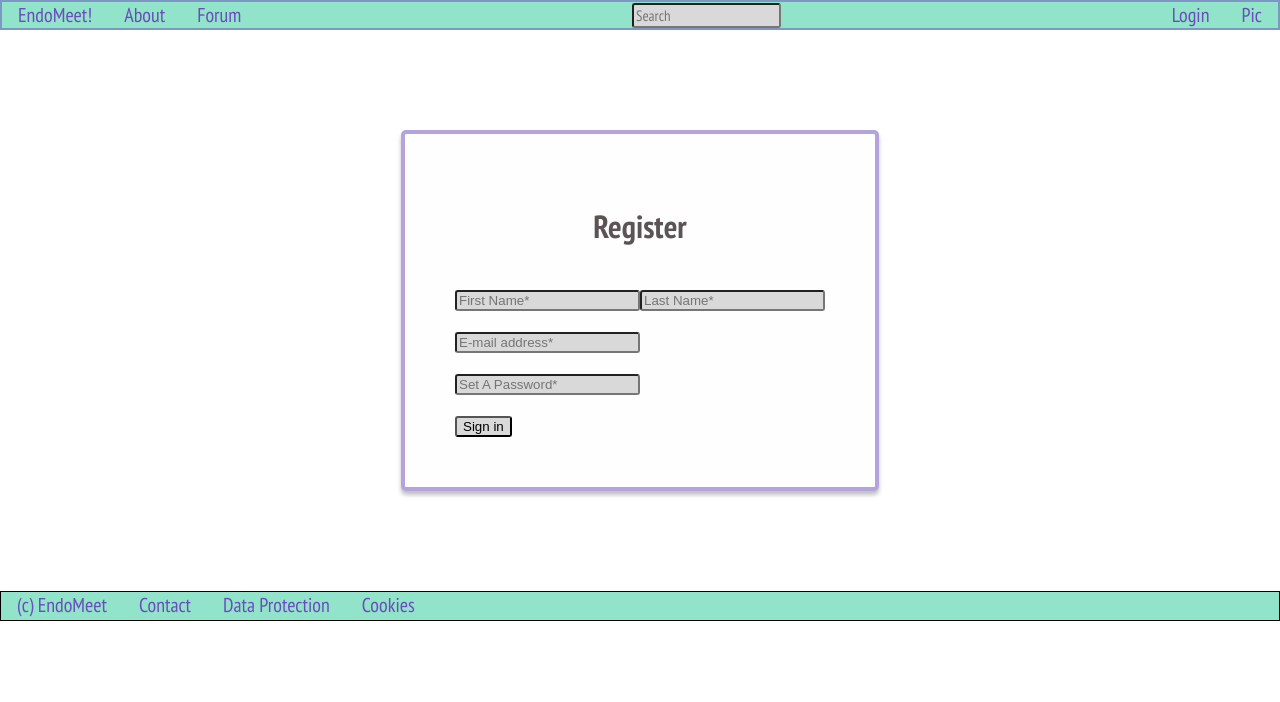
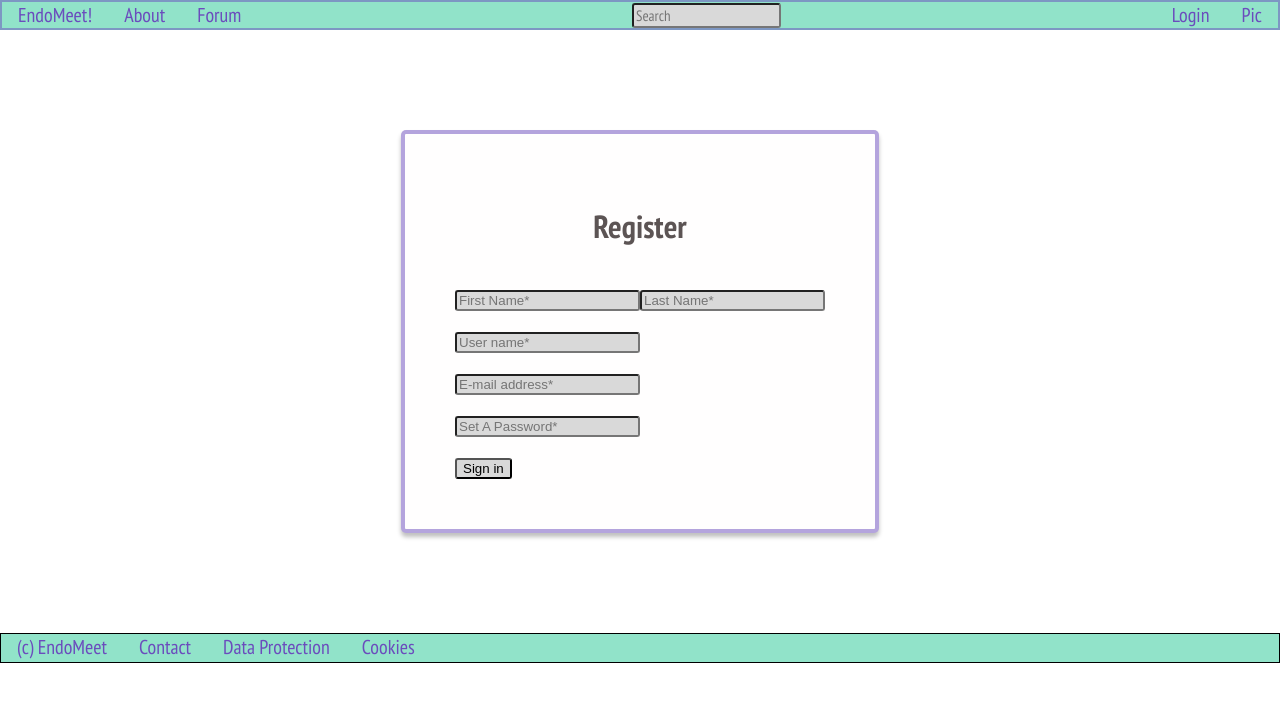
Before and after one commit to leslieber/endomeet, a Next.js app: page /register in a window 1280 px wide. Shown: the top 702 px of the page. Built offline with nearby package versions, Linux system fonts and the light colour scheme.

Commit message:
Register Form updatet

```diff
--- a/pages/register.tsx
+++ b/pages/register.tsx
@@ -58,6 +58,9 @@ export default function Home() {
                 <input type="text" id="lname" name="lname" placeholder='Last Name*'/>
                 <br/>
                 <br/>
+                <input type="text" id="username" name="username" placeholder='User name*' />
+                <br/>
+                <br/>
                 <input type="text" id="email" name="email" placeholder='E-mail address*' />
                 <br />
                 <br/>
```
